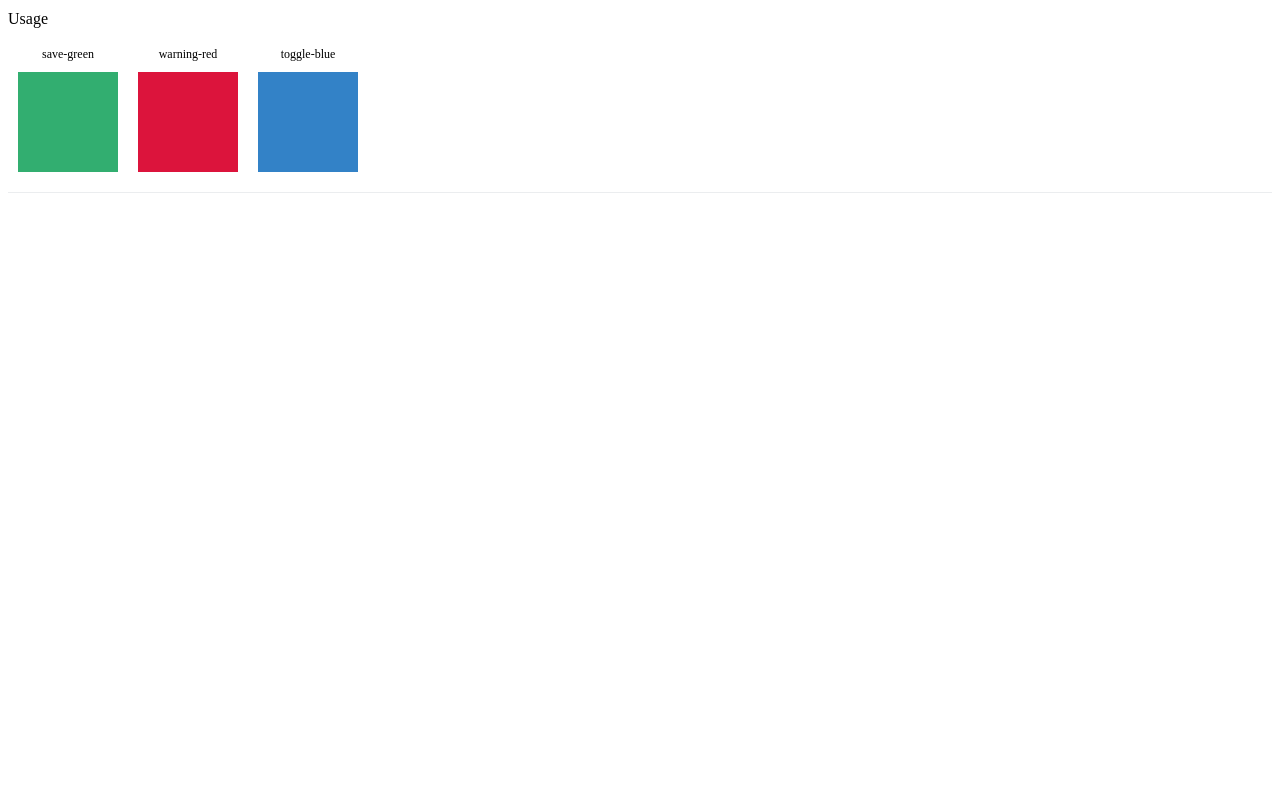
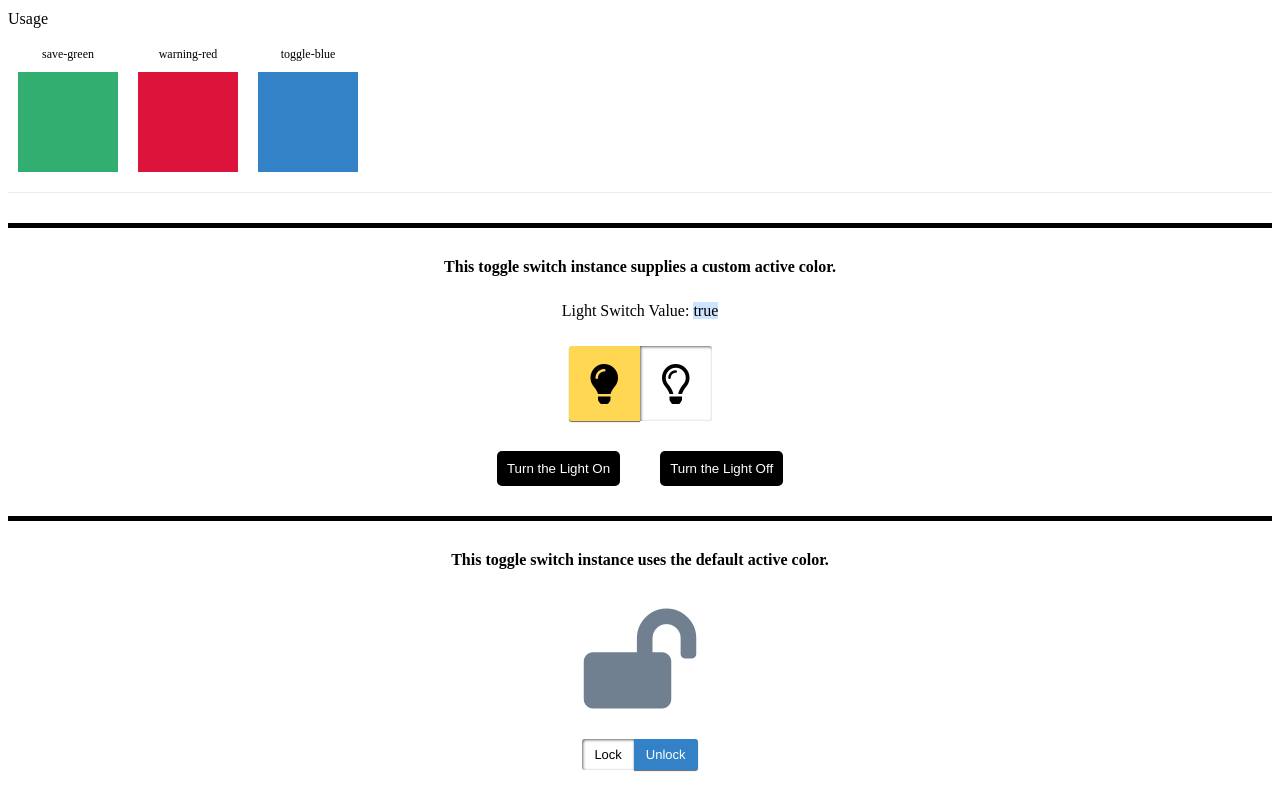
Before and after one commit to eecs-autograder/ag-website-vue, a Vue app: page / in a window 1280 px wide. Shown: the part 6213-7013 px from the top of the page. Before the commit the page ends 6416 px from the top, so only its background shows below. Built offline with nearby package versions, Linux system fonts and the light colour scheme.

Commit message:
Added 2 examples of the toggle switch component in action to toggle_demo.ts.

```diff
--- a/src/components/hello_world.vue
+++ b/src/components/hello_world.vue
@@ -9,6 +9,7 @@
     <ModalDemo></ModalDemo>
     <DropdownDemo></DropdownDemo>
     <ColorPaletteDemo></ColorPaletteDemo>
+    <ToggleDemo></ToggleDemo>
   </div>
 </template>
 
@@ -29,6 +30,7 @@ import DropdownDemo from '@/demos/dropdown_demo.vue';
 import ModalDemo from '@/demos/modal_demo.vue';
 import MultiFileViewerDemo from '@/demos/multi_file_viewer_demo.vue';
 import TabsDemo from '@/demos/tabs_demo.vue';
+import ToggleDemo from '@/demos/toggle_demo.vue';
 import TooltipDemo from '@/demos/tooltip_demo.vue';
 import ViewFileDemo from '@/demos/view_file_demo.vue';
 
@@ -45,6 +47,7 @@ import ViewFileDemo from '@/demos/view_file_demo.vue';
     Tabs,
     TabsDemo,
     Toggle,
+    ToggleDemo,
     TooltipDemo,
     ViewFile,
     ViewFileDemo
--- /dev/null
+++ b/src/demos/toggle_demo.vue
@@ -0,0 +1,141 @@
+<template>
+  <div class="toggle-demo-container">
+
+    <div class="divider"> </div>
+    <p class="custom-label"> This toggle switch instance supplies a custom active color. </p>
+    <p id="toggle-ex-1-val"> Light Switch Value:
+      <span> {{toggle_ex_1_value}} </span>
+    </p>
+    <div id="toggle-ex-1">
+      <Toggle v-model="toggle_ex_1_value"
+              :incoming_active_background_color="toggle_ex_1_active_color">
+        <div slot="on">
+          <p class="toggle-ex-1-side"><i class="fas fa-lightbulb lightbulb-on"></i></p>
+        </div>
+        <div slot="off">
+          <p class="toggle-ex-1-side"><i class="far fa-lightbulb lightbulb-off"></i></p>
+        </div>
+      </Toggle>
+    </div>
+
+    <div id="button-zone">
+      <button class="on-button" @click="toggle_ex_1_value = true"> Turn the Light On </button>
+      <button class="off-button" @click="toggle_ex_1_value = false"> Turn the Light Off </button>
+    </div>
+
+    <div class="divider"> </div>
+
+    <p class="default-label"> This toggle switch instance uses the default active color. </p>
+    <div id="lock-zone">
+      <p v-if="toggle_ex_2_value">
+        <i class="fas fa-lock lock"></i>
+      </p>
+      <p v-else>
+        <i class="fas fa-lock-open lock"></i>
+      </p>
+    </div>
+    <div id="toggle-ex-2">
+      <Toggle v-model="toggle_ex_2_value">
+        <div slot="on">
+          <p class="toggle_ex_2_side"> Lock </p>
+        </div>
+        <div slot="off">
+          <p class="toggle_ex_2_side"> Unlock </p>
+        </div>
+      </Toggle>
+    </div>
+
+  </div>
+</template>
+
+<script lang="ts">
+
+  import Toggle from '@/components/toggle.vue';
+  import { Component, Prop, Vue } from 'vue-property-decorator';
+
+  @Component({
+    components: { Toggle }
+  })
+  export default class ToggleDemo extends Vue {
+
+    toggle_ex_1_value = true;
+
+    toggle_ex_1_active_color = { 'backgroundColor': 'hsl(46, 100%, 66%)' };
+
+    toggle_ex_2_value = false;
+
+  }
+</script>
+
+<style scoped lang="scss">
+@import '@/styles/colors.scss';
+
+.lightbulb-on {
+  color: black;
+  font-size: 40px;
+}
+
+.lightbulb-off {
+  color: black;
+  font-size: 40px;
+}
+
+#button-zone, #lock-zone {
+  margin: 20px;
+  text-align: center;
+}
+
+button {
+  background-color: black;
+  border: none;
+  border-radius: 5px;
+  color: white;
+  cursor: pointer;
+  margin: 10px 20px 0 20px;
+  padding: 10px;
+}
+
+#toggle-ex-1, #toggle-ex-2 {
+  text-align: center;
+}
+
+#toggle-ex-1-val {
+  padding: 10px;
+  text-align: center;
+}
+
+#toggle-ex-1-val span {
+  background-color: $light-blue;
+}
+
+#toggle-ex-2 {
+  margin-bottom: 30px;
+}
+
+.lock {
+  color: $stormy-gray-dark;
+  font-size: 100px;
+  margin: 10px;
+}
+
+.toggle-ex-1-side, .toggle-ex-2-side {
+  padding: 10px;
+}
+
+.default-label {
+  font-weight: bold;
+  margin-bottom: 30px;
+  text-align: center;
+}
+
+.divider {
+  margin: 30px 0;
+  border-top: 5px solid black;
+}
+
+.custom-label {
+  font-weight: bold;
+  text-align: center;
+}
+
+</style>
```
